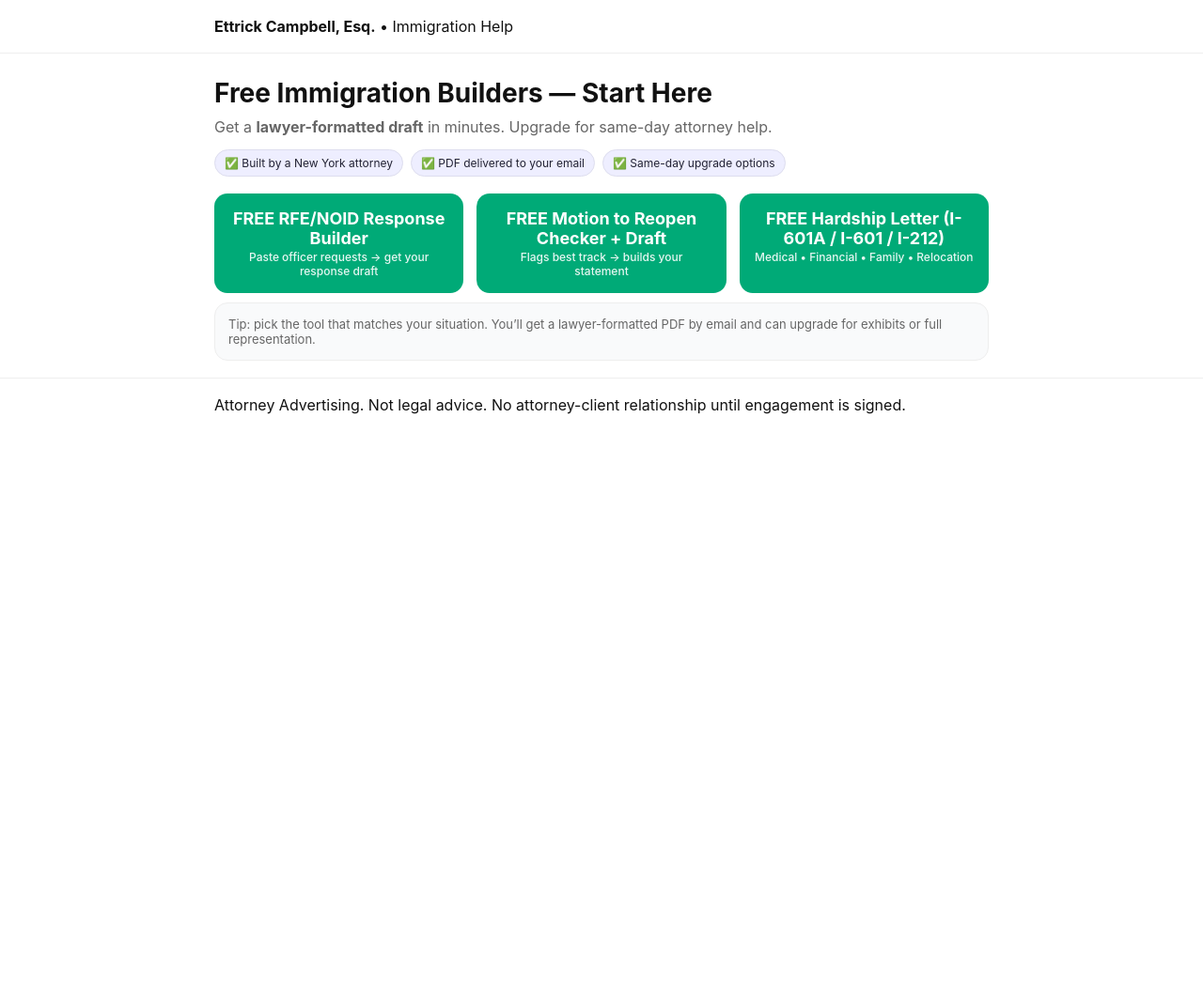
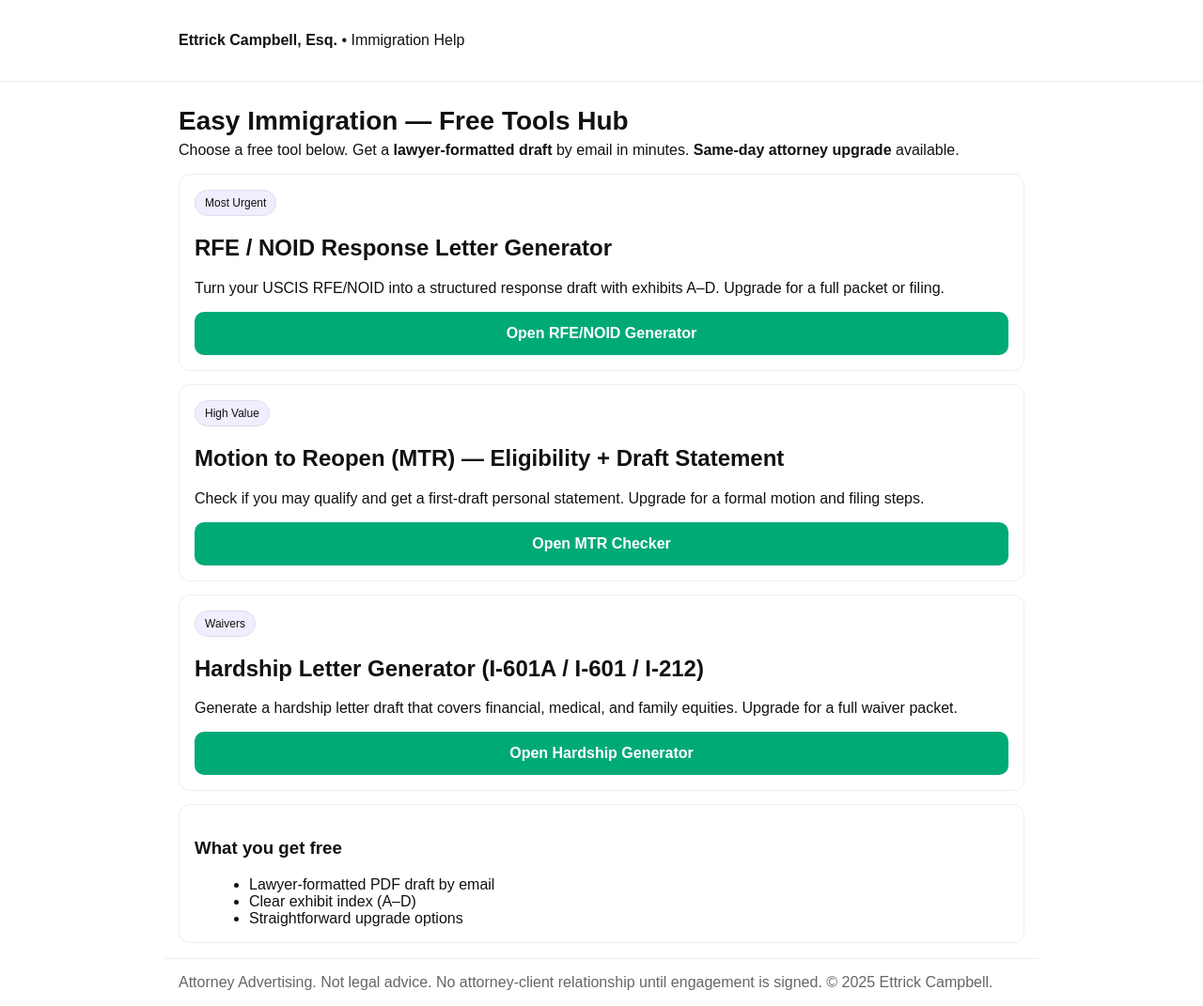
Before and after one commit to ettrickc-dev/immigration-hub, a plain HTML site: page index.html in a window 1280 px wide. Shown: the whole page at 94% size. Before the commit the page ends 800 px from the top, so only its background shows below. Drawn offline with Linux system fonts and the light colour scheme.

Commit message:
Update title and description in index.html

```diff
--- a/index.html
+++ b/index.html
@@ -3,25 +3,23 @@
 <head>
 <meta charset="utf-8"/>
 <meta name="viewport" content="width=device-width,initial-scale=1"/>
-<title>Immigration Help Hub — Free Builders by Ettrick Campbell, Esq.</title>
-<meta name="description" content="Free immigration letter builders: RFE/NOID Response, Motion to Reopen Checker, and Hardship Letter (I-601A/I-601/I-212). Lawyer-formatted drafts with same-day attorney upgrade."/>
+<title>Easy Immigration — Free Tools Hub</title>
+<meta name="description" content="Free attorney-built immigration tools: RFE/NOID Response Letter Generator, Motion to Reopen (MTR) Checker, and Hardship Letter Generator. Upgrade for same-day attorney help."/>
 <style>
-  :root{--bg:#ffffff;--fg:#111;--muted:#666;--brand:#0a7;--card:#f9fafb;--border:#eee}
-  *{box-sizing:border-box}
-  body{margin:0;font-family:Inter,system-ui,Segoe UI,Roboto,Helvetica,Arial,sans-serif;background:var(--bg);color:var(--fg)}
-  header,footer{border-bottom:1px solid var(--border)}
-  footer{border-top:1px solid var(--border);border-bottom:none}
-  .wrap{max-width:860px;margin:0 auto;padding:18px}
-  h1{font-size:28px;line-height:1.2;margin:8px 0}
-  p.lead{margin:8px 0 14px;color:var(--muted)}
-  .grid{display:grid;gap:14px;margin-top:18px}
-  .btn{display:block;text-decoration:none;background:var(--brand);color:#fff;padding:16px;border-radius:14px;text-align:center;font-weight:700;font-size:18px}
-  .btn small{display:block;font-weight:500;font-size:12px;opacity:.9;margin-top:2px}
-  .card{background:var(--card);border:1px solid var(--border);border-radius:14px;padding:14px}
-  .badges{display:flex;gap:8px;flex-wrap:wrap;margin:10px 0}
-  .badge{background:#eef;border:1px solid #dde;border-radius:999px;padding:6px 10px;font-size:12px;color:#223}
-  .mini{color:var(--muted);font-size:13px;margin-top:10px}
-  @media(min-width:700px){.grid{grid-template-columns:1fr 1fr 1fr}}
+  :root{--brand:#0a7}
+  body{font-family:Arial,Helvetica,sans-serif;margin:0;background:#fff;color:#111}
+  header,footer{padding:18px 16px;border-bottom:1px solid #eee}
+  footer{border-top:1px solid #eee;border-bottom:none;color:#666}
+  .wrap{max-width:900px;margin:0 auto;padding:16px}
+  h1{font-size:28px;margin:10px 0 6px}
+  p.lead{font-size:16px;margin:0 0 16px}
+  .grid{display:grid;grid-template-columns:1fr;gap:14px;margin-top:14px}
+  .card{border:1px solid #eee;border-radius:12px;padding:16px}
+  .cta{display:block;text-decoration:none;text-align:center;padding:14px;border-radius:10px;font-weight:700}
+  .cta.primary{background:var(--brand);color:#fff}
+  .cta.neutral{background:#f7f7f7;color:#111;border:1px solid #eee}
+  .pill{display:inline-block;background:#eef;border:1px solid #dde;border-radius:999px;padding:6px 10px;font-size:12px;margin-right:8px}
+  ul{margin:10px 0 0 18px}
 </style>
 </head>
 <body>
@@ -30,44 +28,46 @@
 </header>
 
 <main class="wrap">
-  <h1>Free Immigration Builders — Start Here</h1>
-  <p class="lead">Get a <strong>lawyer-formatted draft</strong> in minutes. Upgrade for same-day attorney help.</p>
-
-  <div class="badges">
-    <div class="badge">✅ Built by a New York attorney</div>
-    <div class="badge">✅ PDF delivered to your email</div>
-    <div class="badge">✅ Same-day upgrade options</div>
-  </div>
+  <h1>Easy Immigration — Free Tools Hub</h1>
+  <p class="lead">Choose a free tool below. Get a <strong>lawyer-formatted draft</strong> by email in minutes. <strong>Same-day attorney upgrade</strong> available.</p>
 
   <div class="grid">
-    <!-- RFE/NOID -->
-    <a class="btn" href="https://ettrickc-dev.github.io/rfe-noid-generator/?utm_source=tiktok&utm_campaign=hub_rfe" target="_blank" rel="noopener">
-      FREE RFE/NOID Response Builder
-      <small>Paste officer requests → get your response draft</small>
-    </a>
+    <div class="card">
+      <span class="pill">Most Urgent</span>
+      <h2>RFE / NOID Response Letter Generator</h2>
+      <p>Turn your USCIS RFE/NOID into a structured response draft with exhibits A–D. Upgrade for a full packet or filing.</p>
+      <a class="cta primary" href="https://ettrickc-dev.github.io/rfe-noid-generator/" target="_blank" rel="noopener">Open RFE/NOID Generator</a>
+    </div>
 
-    <!-- MTR -->
-    <a class="btn" href="https://ettrickc-dev.github.io/mtr-eligibility-checker/?utm_source=tiktok&utm_campaign=hub_mtr" target="_blank" rel="noopener">
-      FREE Motion to Reopen Checker + Draft
-      <small>Flags best track → builds your statement</small>
-    </a>
+    <div class="card">
+      <span class="pill">High Value</span>
+      <h2>Motion to Reopen (MTR) — Eligibility + Draft Statement</h2>
+      <p>Check if you may qualify and get a first-draft personal statement. Upgrade for a formal motion and filing steps.</p>
+      <a class="cta primary" href="https://ettrickc-dev.github.io/mtr-eligibility-checker/" target="_blank" rel="noopener">Open MTR Checker</a>
+    </div>
 
-    <!-- Hardship -->
-    <a class="btn" href="https://ettrickc-dev.github.io/hardship-letter-generator/?utm_source=tiktok&utm_campaign=hub_hardship" target="_blank" rel="noopener">
-      FREE Hardship Letter (I-601A / I-601 / I-212)
-      <small>Medical • Financial • Family • Relocation</small>
-    </a>
-  </div>
+    <div class="card">
+      <span class="pill">Waivers</span>
+      <h2>Hardship Letter Generator (I-601A / I-601 / I-212)</h2>
+      <p>Generate a hardship letter draft that covers financial, medical, and family equities. Upgrade for a full waiver packet.</p>
+      <a class="cta primary" href="https://ettrickc-dev.github.io/hardship-letter-generator/" target="_blank" rel="noopener">Open Hardship Generator</a>
+    </div>
 
-  <div class="card mini">
-    Tip: pick the tool that matches your situation. You’ll get a lawyer-formatted PDF by email and can upgrade for exhibits or full representation.
+    <div class="card">
+      <h3>What you get free</h3>
+      <ul>
+        <li>Lawyer-formatted PDF draft by email</li>
+        <li>Clear exhibit index (A–D)</li>
+        <li>Straightforward upgrade options</li>
+      </ul>
+    </div>
   </div>
 </main>
 
-<footer>
-  <div class="wrap">
-    Attorney Advertising. Not legal advice. No attorney-client relationship until engagement is signed.
-  </div>
+<footer class="wrap">
+  Attorney Advertising. Not legal advice. No attorney-client relationship until engagement is signed. © <span id="y"></span> Ettrick Campbell.
 </footer>
+
+<script>document.getElementById('y').textContent=new Date().getFullYear();</script>
 </body>
 </html>
```
